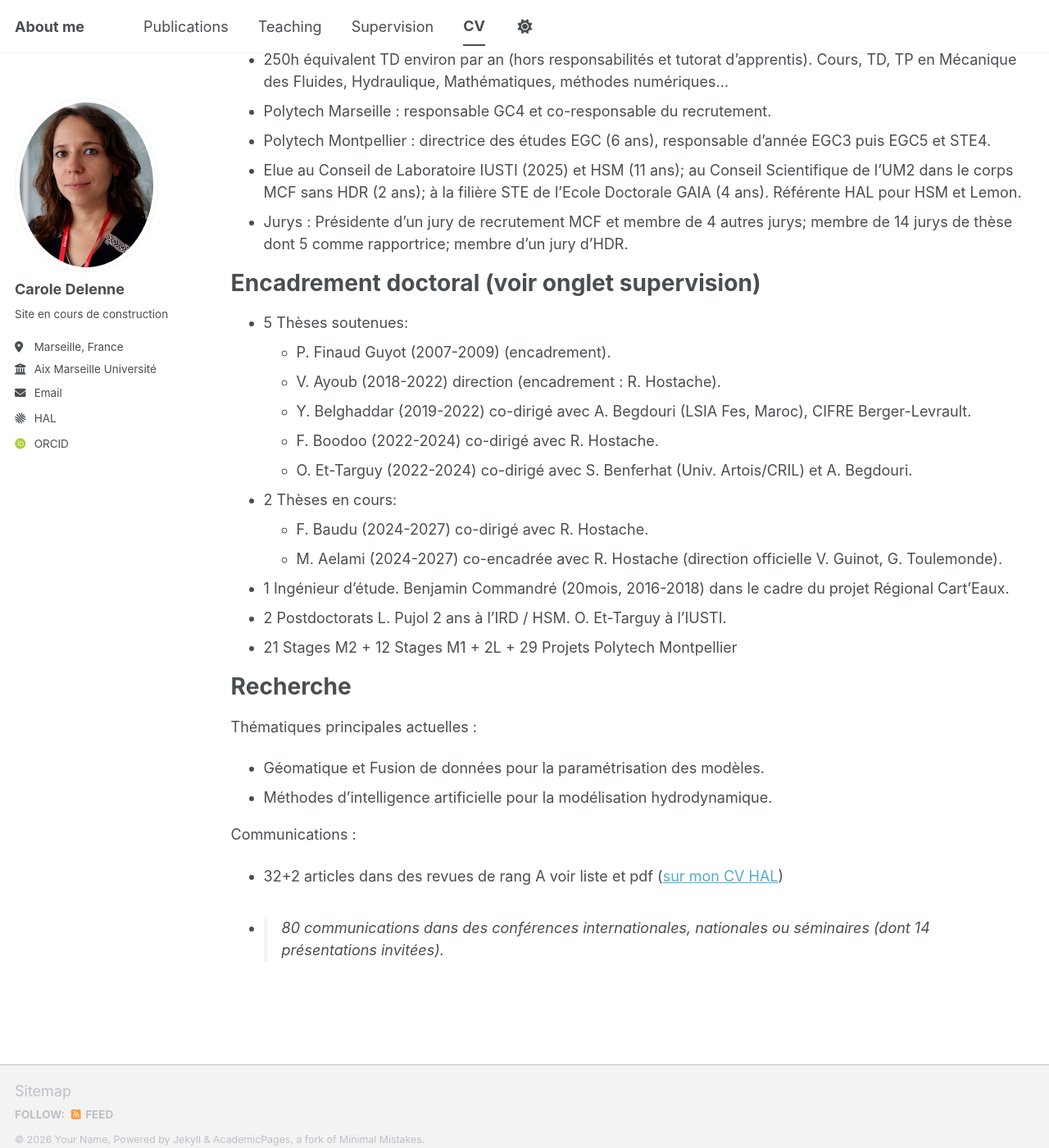
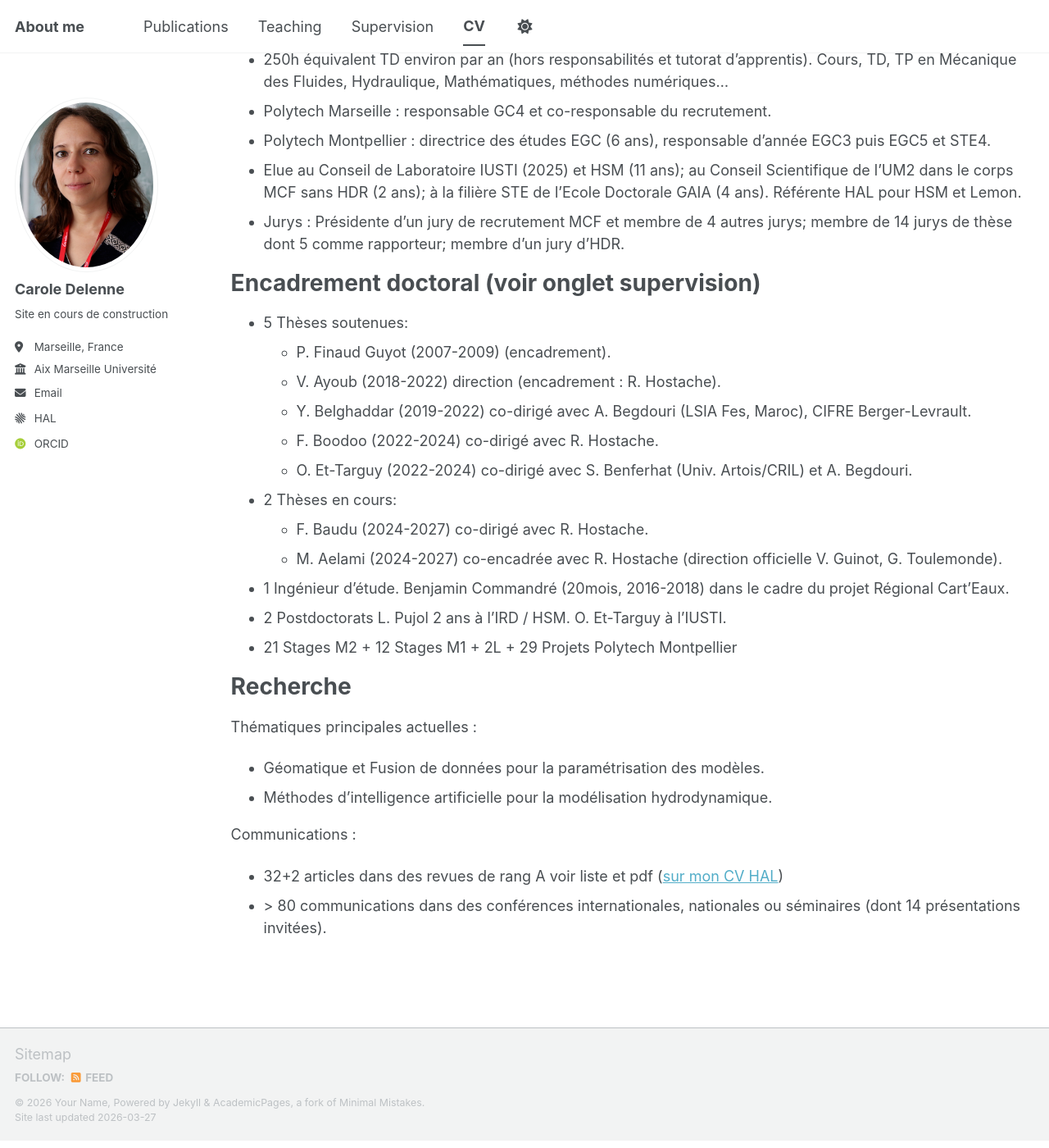
Before and after one commit to caroledelenne/caroledelenne.github.io, a Jekyll site: the page built from _pages/cv.md, in a window 1280 px wide and 1400 px high, scrolled down 954 px. Shown: the whole window at 82% size. Built offline with Jekyll 4.4.1, drawn with Linux system fonts in a browser that asks for light colours; some web fonts are replaced; a script bundle is joined from its source files by our own code; library files that are not in the unit come from our copies.

Commit message:
modif cv

```diff
--- a/_pages/cv.md
+++ b/_pages/cv.md
@@ -49,7 +49,7 @@
 * Polytech Marseille : responsable GC4 et co-responsable du recrutement.
 * Polytech Montpellier : directrice des études EGC (6 ans), responsable d’année EGC3 puis EGC5 et STE4.
 * Elue au Conseil de Laboratoire IUSTI (2025) et HSM (11 ans); au Conseil Scientifique de l’UM2 dans le corps MCF sans HDR (2 ans); à la filière STE de l’Ecole Doctorale GAIA (4 ans). Référente HAL pour HSM et Lemon.
-* Jurys : Présidente d’un jury de recrutement MCF et membre de 4 autres jurys; membre de 14 jurys de thèse dont 5 comme rapportrice; membre d’un jury d’HDR.
+* Jurys : Présidente d’un jury de recrutement MCF et membre de 4 autres jurys; membre de 14 jurys de thèse dont 5 comme rapporteur; membre d’un jury d’HDR.
 
 Encadrement doctoral (voir onglet supervision)
 ======
@@ -76,4 +76,4 @@
 
 Communications :
 * 32+2 articles dans des revues de rang A voir liste et pdf (<a href="https://cv.hal.science/carole-delenne">sur mon CV HAL</a>)
-* >80 communications dans des conférences internationales, nationales ou séminaires (dont 14 présentations invitées).
+* \> 80 communications dans des conférences internationales, nationales ou séminaires (dont 14 présentations invitées).
```
